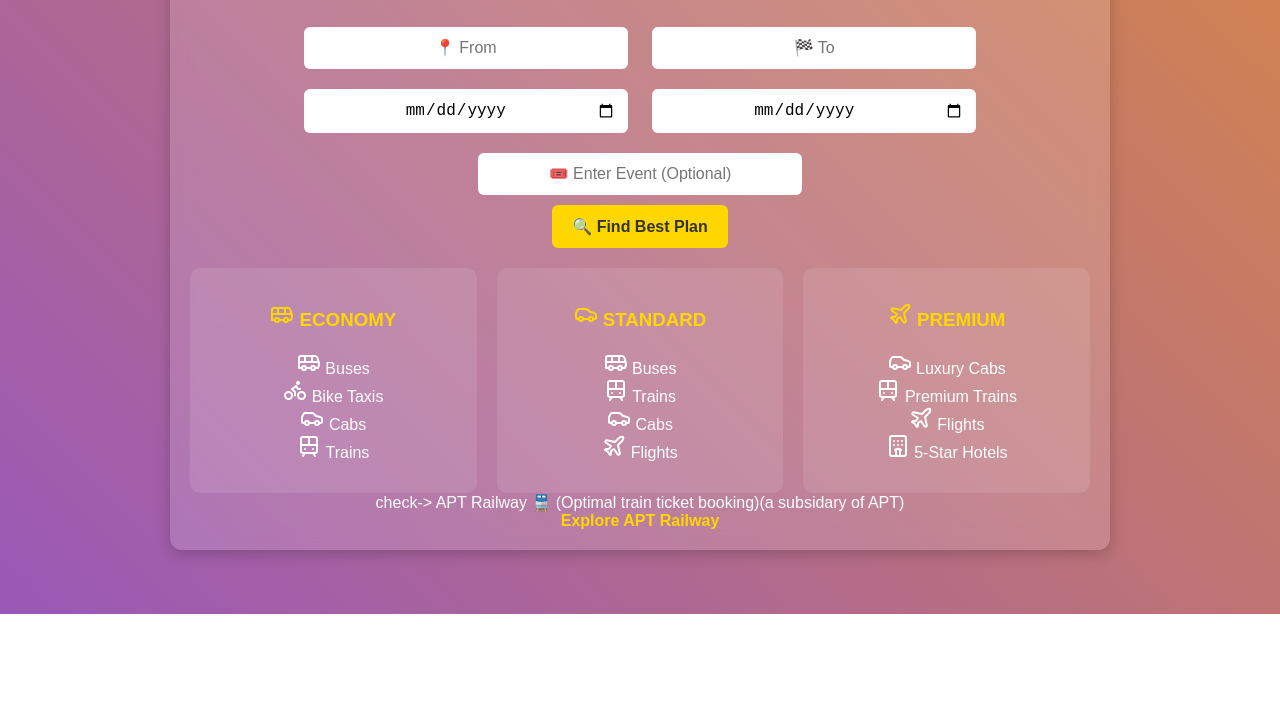
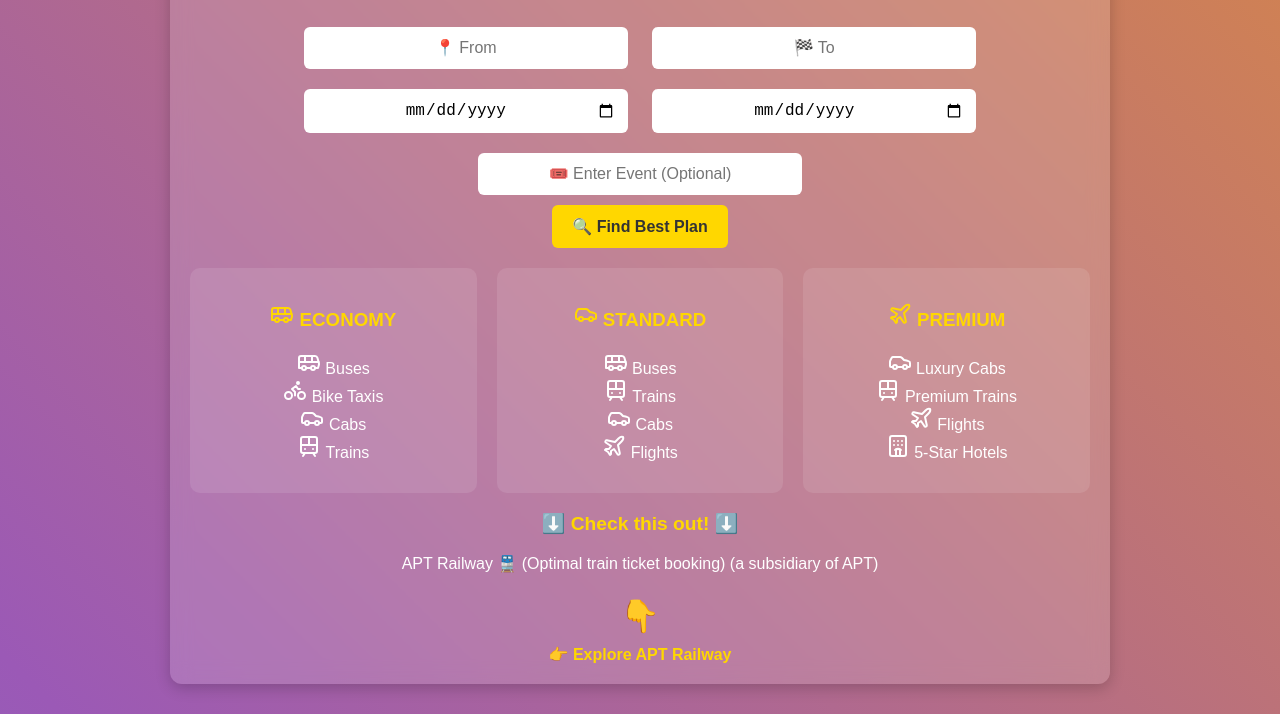
Before and after one commit to Srishanth-Kargaom/Srishanth-Kargaom-apt, a plain HTML site: page index.html in a window 1280 px wide. Shown: the part 186-900 px from the top of the page. Before the commit the page ends 800 px from the top, so only its background shows below. Drawn offline with nearby package versions, Linux system fonts and the light colour scheme.

Commit message:
Update index.html

```diff
--- a/index.html
+++ b/index.html
@@ -111,6 +111,16 @@
         .apt-railway a:hover {
             text-decoration: underline;
         }
+        .hand-emoji {
+            display: block;
+            font-size: 2rem;
+            animation: bounce 1s infinite alternate;
+        }
+
+        @keyframes bounce {
+            0% { transform: translateY(0); }
+            100% { transform: translateY(8px); }
+        }
     </style>
 </head>
 <body>
@@ -161,10 +171,14 @@
             </div>
         </div>
 
-        <div class="apt-railway">check->
-            APT Railway 🚆 (Optimal train ticket booking)(a subsidary of APT)
+              <div class="apt-railway">
+            <p style="font-size: 1.2rem; font-weight: bold; color: #FFD700;">⬇️ Check this out! ⬇️</p>
+            <p>APT Railway 🚆 (Optimal train ticket booking) (a subsidiary of APT)</p>
+
+            <span class="hand-emoji">👇</span>
             <br>
-            <a href="railway.html" target="_blank">Explore APT Railway</a>
+            <a href="railway.html" target="_blank">👉 Explore APT Railway</a>
+
         </div>
     </div>
 
```
